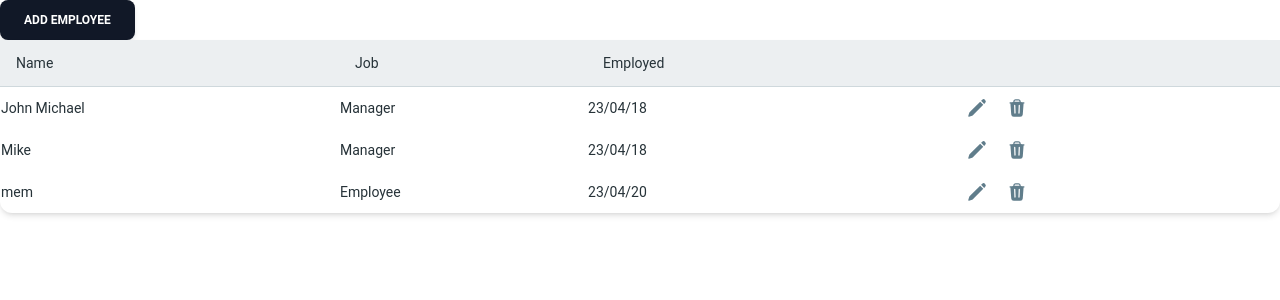
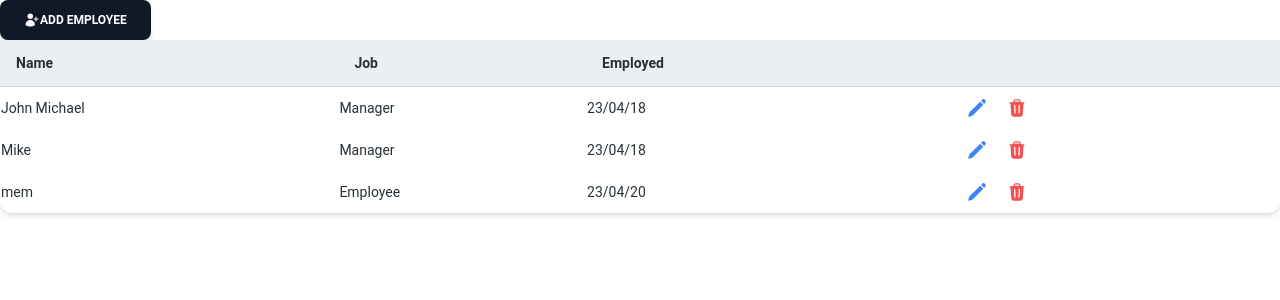
Before and after one commit to hasham25525/Employee-Management-2.0, a React app in the folder job-application/: page / in a window 1280 px wide. Shown: the top 300 px of the page. Built offline with nearby package versions, Linux system fonts and the light colour scheme; the HTML template or start-up script is replaced by a standard one.

Commit message:
error passing

```diff
--- a/job-application/src/App.jsx
+++ b/job-application/src/App.jsx
@@ -25,18 +25,31 @@ function App() {
     },
   ]);
 
-   const handleDeleteRow =(targetRow)=>{
-    setTableRows(tableRows.filter((_,idx)=>idx!== targetRow))   ;
-   }
+  const [rowToEdit, setRowToEdit] = useState(null);
 
-   const handleSubmit=(newRow)=>{
-    setTableRows([...tableRows,newRow])
-   }
+  const handleEdit = (idx) => {
+    setRowToEdit(idx)
+    handleOpen();
+  }
+
+
+  const handleDeleteRow = (targetRow) => {
+    setTableRows(tableRows.filter((_, idx) => idx !== targetRow));
+  }
+
+  const handleSubmit = (newRow) => {
+    setTableRows([...tableRows, newRow])
+  }
 
   return (
     <>
-      <Modal onSubmit={handleSubmit}/>
-      <MyTable tableRows={tableRows} handleDeleteRow={handleDeleteRow} />
+      <Modal onSubmit={handleSubmit} />
+      <MyTable
+      tableRows={tableRows}
+      handleDeleteRow={handleDeleteRow}
+      handleEdit={handleEdit}
+      />
+
     </>
   )
 }
--- a/job-application/src/components/Modal.jsx
+++ b/job-application/src/components/Modal.jsx
@@ -1,4 +1,6 @@
 import React, { useState } from "react";
+import { UserPlusIcon } from "@heroicons/react/24/solid";
+
 import {
     Button,
     Dialog,
@@ -11,7 +13,7 @@ import {
     Checkbox,
 } from "@material-tailwind/react";
 
-export default function Modal({onSubmit}) {
+export default function Modal({ onSubmit }) {
     const [open, setOpen] = React.useState(false);
     const handleOpen = () => setOpen((cur) => !cur);
 
@@ -20,16 +22,35 @@ export default function Modal({onSubmit}) {
             name: "", job: "", date: ""
         }
     );
+const [errors, setErrors]= useState('');
+    const validateForm = () => {
+        if (formState.name && formState.job && formState.date) {
+            setErrors('');
+            return true;
+        } else {
+            let errorFields=[]
+            for(const[key,value] of Object.entries(formState)){
+                if(!value){
+                    errorFields.push(key);
+                }
+            }
+            setErrors(errorFields.join(', '))
+            return false;
+        }
+    }
 
     const addEmployee = (e) => {
         e.preventDefault();
+        if(!validateForm()) return
         onSubmit(formState)
         handleOpen()
+
+
     }
 
     return (
         <React.Fragment>
-            <Button onClick={handleOpen}>Add Employee</Button>
+            <Button onClick={handleOpen} className="flex"> <UserPlusIcon className="h-4 w-4" /> Add Employee   </Button>
             <Dialog
                 size="xs"
                 open={open}
@@ -62,6 +83,11 @@ export default function Modal({onSubmit}) {
                                 return { ...formState, date: e.target.value }
                             })
                         }} />
+                        {
+                            errors && <div className="errorDiv ">
+                                {`Please include: ${errors}`}
+                            </div>
+                        }
                     </CardBody>
                     <CardFooter className="pt-0">
                         <Button variant="gradient" onClick={addEmployee} fullWidth>
--- a/job-application/src/components/MyTable.jsx
+++ b/job-application/src/components/MyTable.jsx
@@ -1,16 +1,16 @@
 import { Card, Typography, Tooltip, IconButton } from "@material-tailwind/react";
-import { PencilIcon, UserPlusIcon, TrashIcon } from "@heroicons/react/24/solid";
+import { PencilIcon,TrashIcon } from "@heroicons/react/24/solid";
 
 
 
 
 const TABLE_HEAD = ["Name", "Job", "Employed", ""];
 
-export default function MyTable({ tableRows, handleDeleteRow }) {
+export default function MyTable({ tableRows, handleDeleteRow, handleEdit }) {
   return (
     <>
 
-      <Card className="overflow-scroll h-full w-full">
+      <Card className="overflow-scroll h-full w-full ">
         <table className="w-full min-w-max table-auto text-left">
           <thead>
             <tr>
@@ -19,7 +19,7 @@ export default function MyTable({ tableRows, handleDeleteRow }) {
                   <Typography
                     variant="small"
                     color="blue-gray"
-                    className="font-normal leading-none opacity-70"
+                    className="font-bold leading-none opacity-70"
                   >
                     {head}
                   </Typography>
@@ -51,12 +51,12 @@ export default function MyTable({ tableRows, handleDeleteRow }) {
                     <td >
 
                       <Tooltip content="Edit User">
-                        <IconButton variant="text" color="blue-gray">
+                        <IconButton variant="text" color="blue" onClick={()=>handleEdit(idx)}>
                           <PencilIcon className="h-5 w-5" />
                         </IconButton>
                       </Tooltip>
                       <Tooltip content="Delete User">
-                        <IconButton variant="text" color="blue-gray" onClick={()=>handleDeleteRow(idx)}>
+                        <IconButton variant="text" color="red" onClick={()=>handleDeleteRow(idx)}>
                           <TrashIcon className="h-5 w-5" />
                         </IconButton>
                       </Tooltip>
--- a/job-application/src/index.css
+++ b/job-application/src/index.css
@@ -1,3 +1,11 @@
 @tailwind base;
 @tailwind components;
 @tailwind utilities;
+
+.errorDiv{
+color: rgb(212, 0, 0);
+background-color: rgb(255, 198, 198);
+padding: 10px;
+border-radius: 5px;
+
+}
--- a/job-application/tailwind.config.js
+++ b/job-application/tailwind.config.js
@@ -1,7 +1,18 @@
 /* @type {import('tailwindcss').Config} */
 const withMT = require("@material-tailwind/react/utils/withMT");
 
+export default {
+  content: [
+    "./index.html",
+    "./src/**/*.{js,ts,jsx,tsx}",
+  ],
+  theme: {
+    extend: {},
+  },
+  plugins: [],
 
+
+}
 module.exports = withMT({
   content: [
     'node_modules/flowbite-react/**/*.{js,jsx,ts,tsx}'
```
